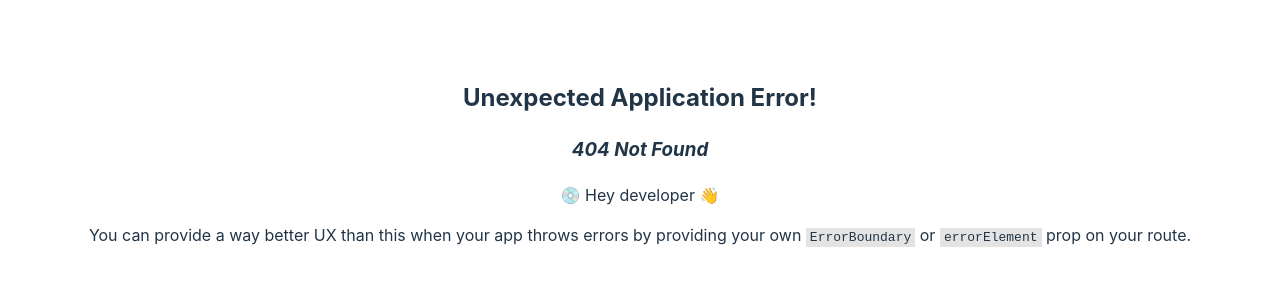
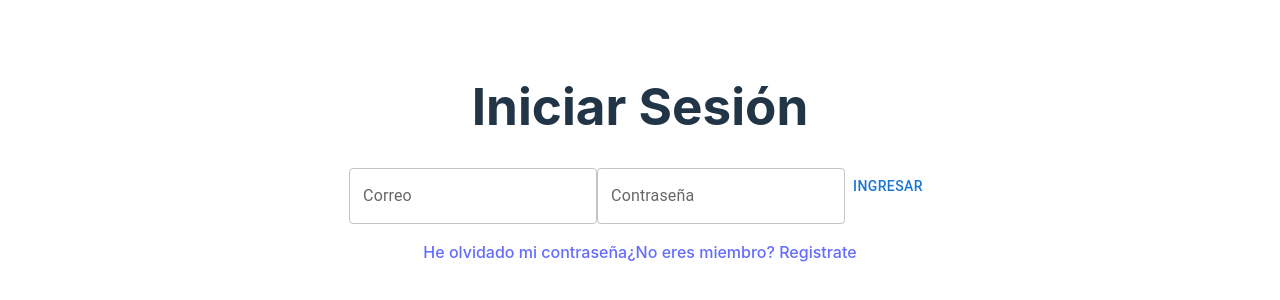
Before and after one commit to DiggsPapu/frontend-acti-uvg, a React (Vite) app: page /Acti/Login in a window 1280 px wide. Before the commit this address had no page. Shown: the part 238-538 px from the top of the page. Built offline with nearby package versions, Linux system fonts and the light colour scheme.

Commit message:
crear: Disenio basico de la login page
Se aniadieron los componentes de la login page, sin embargo no se le ha dado el estilo

```diff
--- a/package.json
+++ b/package.json
@@ -11,9 +11,9 @@
   },
   "dependencies": {
     "@emotion/react": "^11.11.4",
-    "@emotion/styled": "^11.11.0",
+    "@emotion/styled": "^11.11.5",
     "@mui/icons-material": "^5.15.15",
-    "@mui/material": "^5.15.15",
+    "@mui/material": "^5.15.19",
     "@mui/styled-engine": "^5.15.14",
     "axios": "^1.6.8",
     "file-saver": "^2.0.5",
--- a/src/main.jsx
+++ b/src/main.jsx
@@ -3,11 +3,16 @@ import ReactDOM from 'react-dom/client'
 import App from './App.jsx'
 import './index.css'
 import { RouterProvider, createBrowserRouter } from 'react-router-dom'
+import Login from './pages/Login.jsx'
 
 const router = createBrowserRouter([
   {
     path: '/Acti/',
     element: <App/>,
+  },
+  {
+    path: '/Acti/Login/',
+    element: <Login/>,
   }
 ])
 ReactDOM.createRoot(document.getElementById('root')).render(
--- a/src/pages/Login.jsx
+++ b/src/pages/Login.jsx
@@ -0,0 +1,20 @@
+import { Button, TextField } from "@mui/material"
+
+
+function Login() {
+
+    return (
+      <>
+        <h1>Iniciar Sesión</h1>
+        <TextField id="outlined-basic" label="Correo" variant="outlined" />
+        <TextField id="outlined-basic" label="Contraseña" variant="outlined" />
+        <Button>Ingresar</Button>
+        <p>
+            <a>He olvidado mi contraseña</a>
+            <a>¿No eres miembro? Registrate</a>
+        </p>
+      </>
+    )
+  }
+
+export default Login
```
Also changed, not shown: 1 other file (tests, documents, lock files or other folders).
